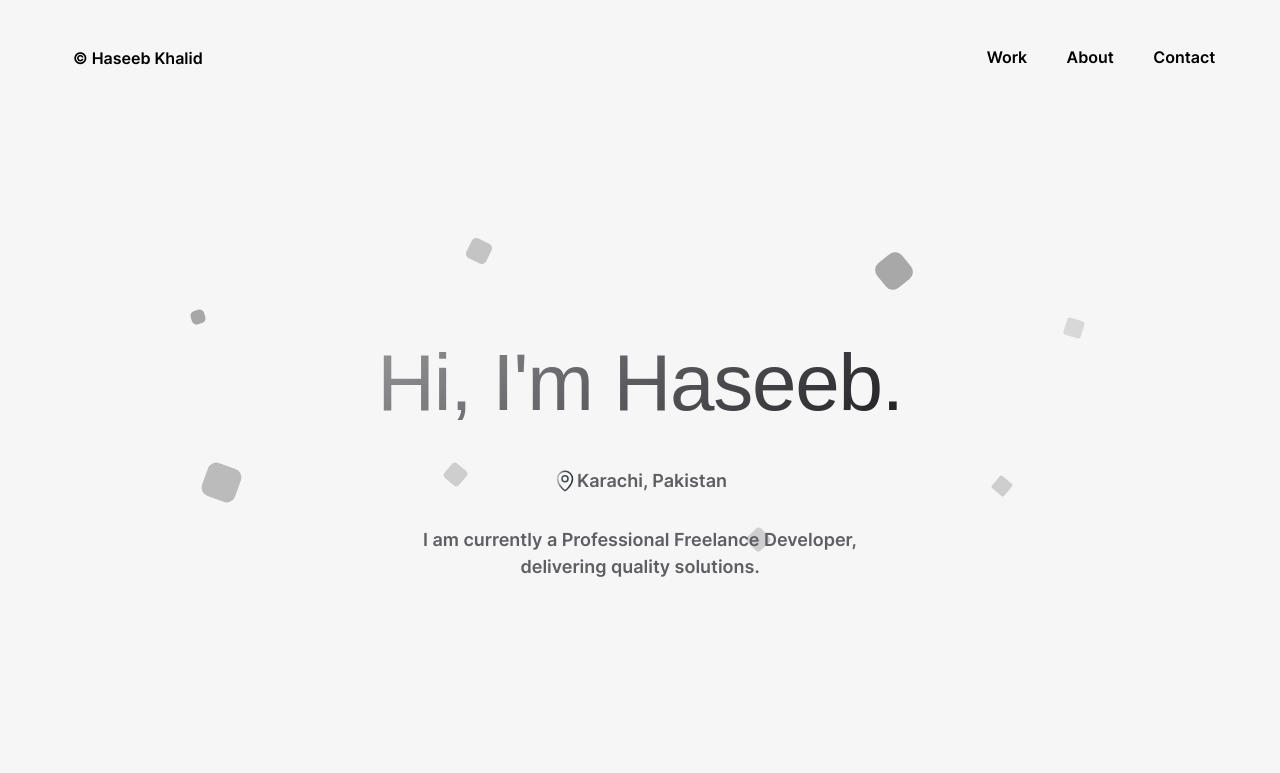
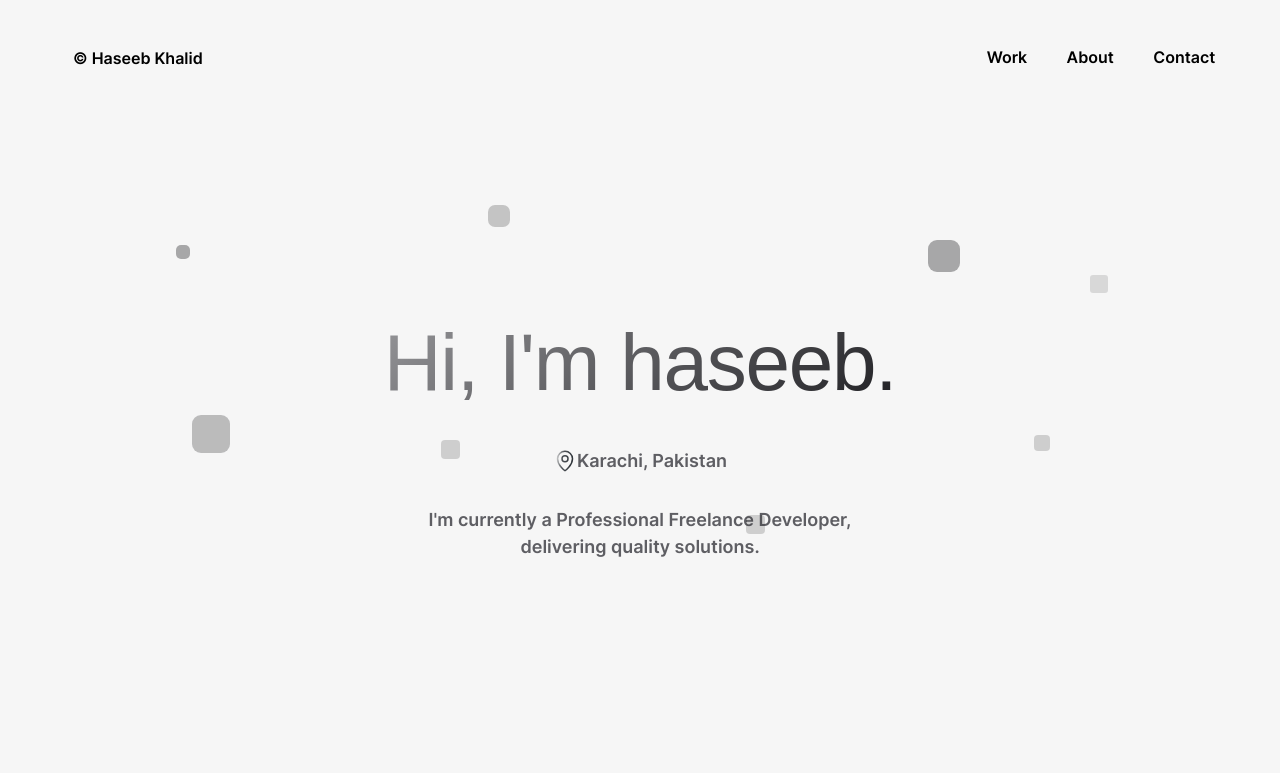
Before and after one commit to Juniorawan06/Juniorawan06, a plain HTML site: page index.html in a window 1280 px wide. Shown: the top 773 px of the page. Drawn offline with Linux system fonts and the light colour scheme; a web font is replaced by a local one.

Commit message:
added particles animations

```diff
--- a/css/style.css
+++ b/css/style.css
@@ -207,7 +207,7 @@ body.open .menu a {
   flex-direction: column;
   justify-content: center;
   align-items: center;
-  padding: 220px 0;
+  padding: 200px 0;
 }
 .black-gradient-h1 {
   position: relative;
@@ -236,6 +236,9 @@ body.open .menu a {
   font-size: 18px;
   color: #5e5e63;
   text-align: center;
+  max-width: 500px;
+  line-height: 150%;
+  font-family: "interRegular", sans-serif;
 }
 .particle-wrapper {
   position: absolute;
@@ -243,110 +246,111 @@ body.open .menu a {
   z-index: -75;
   width: 700px;
   height: 310px;
+  z-index: 1;
 }
 .particle-8 {
   position: absolute;
-  top: 364px;
-  left: 775px;
+  top: 320px;
+  left: 800px;
   width: 18px;
   height: 18px;
   border-radius: 3px;
   background-color: #323235;
   opacity: 0.15;
-  -webkit-transform: rotate(17deg);
-  -ms-transform: rotate(17deg);
-  transform: rotate(17deg);
+  -webkit-transform: rotate(-49deg);
+  -ms-transform: rotate(-49deg);
+  transform: rotate(-49deg);
 }
 .particle-7 {
   position: absolute;
-  top: 523px;
-  right: -20px;
+  top: 480px;
+  right: -60px;
   width: 16px;
   height: 16px;
-  border-radius: 2px;
+  border-radius: 4px;
   background-color: #323235;
   opacity: 0.2;
-  -webkit-transform: rotate(-14deg);
-  -ms-transform: rotate(-14deg);
-  transform: rotate(-140deg);
+  -webkit-transform: rotate(-26deg);
+  -ms-transform: rotate(-26deg);
+  transform: rotate(-26deg);
 }
 .particle-6 {
   position: absolute;
-  top: 575px;
-  right: 222px;
+  top: 560px;
+  right: 225px;
   width: 19px;
   height: 19px;
   border-radius: 4px;
   background-color: #323235;
   opacity: 0.2;
-  -webkit-transform: rotate(47deg);
-  -ms-transform: rotate(47deg);
-  transform: rotate(47deg);
+  -webkit-transform: rotate(23deg);
+  -ms-transform: rotate(23deg);
+  transform: rotate(23deg);
 }
 .particle-5 {
   position: absolute;
-  top: 510px;
-  right: 525px;
+  top: 485px;
+  right: 530px;
   width: 19px;
   height: 19px;
   border-radius: 4px;
   background-color: #323235;
   opacity: 0.2;
-  -webkit-transform: rotate(40deg);
-  -ms-transform: rotate(40deg);
-  transform: rotate(40deg);
+  -webkit-transform: rotate(35deg);
+  -ms-transform: rotate(35deg);
+  transform: rotate(35deg);
 }
 .particle-4 {
   position: absolute;
-  top: 285px;
-  right: 500px;
+  top: 250px;
+  right: 480px;
   width: 22px;
   height: 22px;
-  border-radius: 5px;
+  border-radius: 7px;
   background-color: #000;
   opacity: 0.2;
-  -webkit-transform: rotate(26deg);
-  -ms-transform: rotate(26deg);
-  transform: rotate(26deg);
+  -webkit-transform: rotate(20deg);
+  -ms-transform: rotate(20deg);
+  transform: rotate(20deg);
 }
 .particle-3 {
   position: absolute;
-  top: 355px;
-  right: 785px;
+  top: 290px;
+  right: 800px;
   width: 14px;
   height: 14px;
   border-radius: 5px;
   background-color: #323235;
   opacity: 0.4;
-  -webkit-transform: rotate(-17deg);
-  -ms-transform: rotate(-17deg);
-  transform: rotate(-17deg);
+  -webkit-transform: rotate(17deg);
+  -ms-transform: rotate(17deg);
+  transform: rotate(17deg);
 }
 .particle-2 {
   position: absolute;
-  top: 510px;
-  right: 751px;
-  width: 35px;
-  height: 35px;
+  top: 460px;
+  right: 760px;
+  width: 38px;
+  height: 38px;
   border-radius: 9px;
   background-color: #323235;
   opacity: 0.3;
-  -webkit-transform: rotate(20deg);
-  -ms-transform: rotate(20deg);
-  transform: rotate(20deg);
+  -webkit-transform: rotate(-26deg);
+  -ms-transform: rotate(-26deg);
+  transform: rotate(-26deg);
 }
 .particle-1 {
   position: absolute;
-  top: 300px;
-  right: 80px;
+  top: 285px;
+  right: 30px;
   width: 32px;
   height: 32px;
   border-radius: 9px;
   background-color: #323235;
   opacity: 0.4;
-  -webkit-transform: rotate(51deg);
-  -ms-transform: rotate(51deg);
-  transform: rotate(51deg);
+  -webkit-transform: rotate(20deg);
+  -ms-transform: rotate(20deg);
+  transform: rotate(20deg);
 }
 .about h2 {
   display: flex;
--- a/index.html
+++ b/index.html
@@ -41,7 +41,7 @@
       </nav>
 
       <div class="container hero-text-wrapper">
-        <h1 class="black-gradient-h1">Hi, I'm Haseeb.</h1>
+        <h1 class="black-gradient-h1">Hi, I'm haseeb.</h1>
         <div class="location-wrapper">
           <img
             src="img/location-icon.svg"
@@ -52,7 +52,7 @@
         </div>
         <div class="hero-centered-paragraph">
           <p>
-            I am currently a Professional Freelance Developer, <br />
+            I'm currently a Professional Freelance Developer, <br />
             delivering quality solutions.
           </p>
         </div>
@@ -64,7 +64,7 @@
           <div class="particle-4"></div>
           <div class="particle-3"></div>
           <div class="particle-2"></div>
-          <div class="particle-1"></div>
+          <div class="particle-1"></div>.
         </div>
       </div>
     </header>
--- a/js/script.js
+++ b/js/script.js
@@ -14,3 +14,62 @@ window.onscroll = function () {
     burger.style.display = "none";
   }
 };
+
+const particles = document.querySelectorAll(".particle-wrapper > div");
+
+function handleMouseMovement(event) {
+  const mouseX = (event.clientX / window.innerWidth) * 100;
+  const mouseY = (event.clientY / window.innerHeight) * 100;
+
+  particles.forEach((particle, index) => {
+    particle.style.transition = "all 0.5s ease";
+    particle.style.transform = `translate3d(${mouseX * 0.4}px, ${
+      mouseY * 0.4
+    }px, 0) scale3d(1, 1, 1) rotate(${mouseX}deg)`;
+  });
+}
+
+function handleScroll() {
+  const scrollY = window.scrollY || window.pageYOffset;
+  const particleTop = document.querySelectorAll(
+    ".particle-wrapper .particle-1,.particle-8"
+  );
+
+  particleTop.forEach((particle) => {
+    particle.style.transform = `translate3d(${scrollY * 0.4}px, ${
+      scrollY * -0.4
+    }px, 0) rotate(${scrollY}deg)`;
+  });
+  const particleRight = document.querySelectorAll(
+    ".particle-wrapper .particle-6,.particle-7"
+  );
+
+  particleRight.forEach((particle) => {
+    particle.style.transform = `translate3d(${scrollY * 0.4}px, ${
+      scrollY * 0.4
+    }px, 0) rotate(${scrollY}deg)`;
+  });
+
+  const particleLeft = document.querySelectorAll(
+    ".particle-wrapper .particle-3,.particle-4"
+  );
+
+  particleLeft.forEach((particle) => {
+    particle.style.transform = `translate3d(${scrollY * -0.4}px, ${
+      scrollY * -0.4
+    }px, 0) rotate(${scrollY}deg)`;
+  });
+
+  const particleBottom = document.querySelectorAll(
+    ".particle-wrapper .particle-2,.particle-5"
+  );
+
+  particleBottom.forEach((particle) => {
+    particle.style.transform = `translate3d(${scrollY * -0.4}px, ${
+      scrollY * 0.4
+    }px, 0) rotate(${scrollY}deg)`;
+  });
+}
+
+window.addEventListener("mousemove", handleMouseMovement);
+window.addEventListener("scroll", handleScroll);
```
